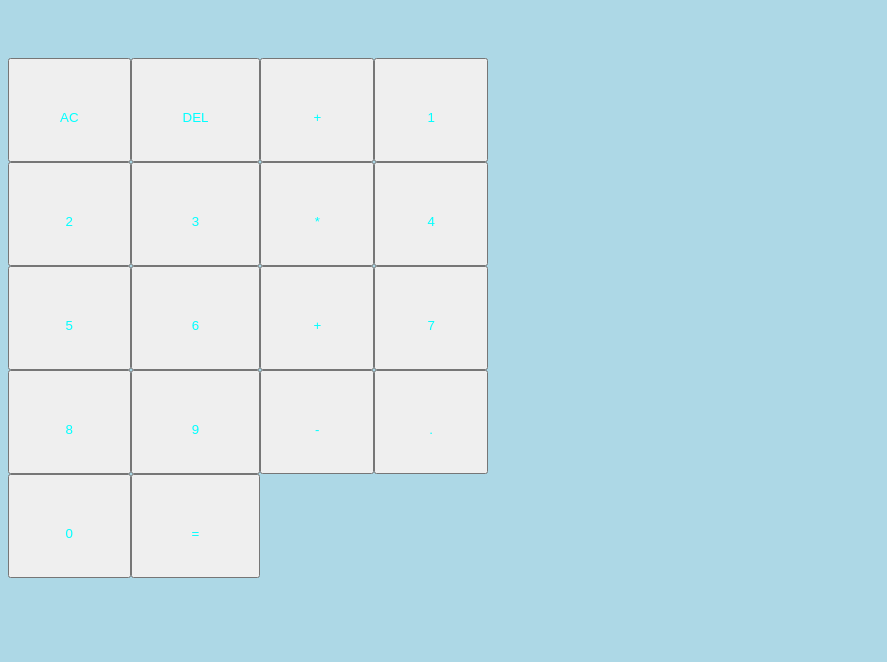
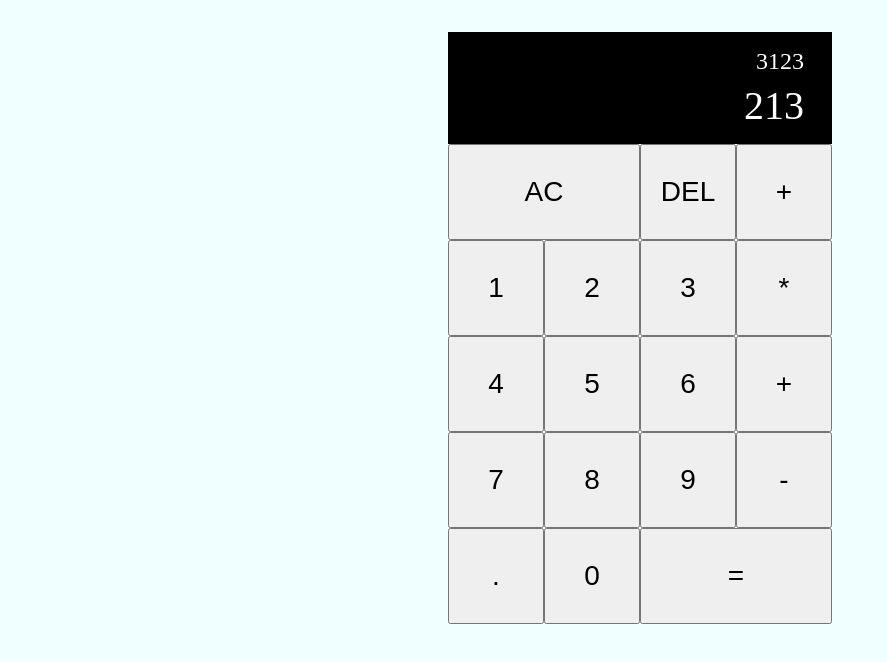
Before and after one commit to 8bury/calculadora-react, a React (Create React App) app: page / in a window 1280 px wide. Shown: the top 662 px of the page, without its empty margins (0-887 px from the left). Built offline with nearby package versions, Linux system fonts and the light colour scheme.

Commit message:
adiciona css na calculadora

```diff
--- a/src/App.css
+++ b/src/App.css
@@ -1,5 +1,48 @@
+body {
+    background-color: azure;
+    margin: 0;
+    display: flex;
+    justify-content: center;
+}
+
 .calculator {
-    height: 1em;
-    width: 30em;
+    display: grid;
+    margin-top: 2rem;
+    grid-template-columns: repeat(4, 6rem);
+    grid-template-rows: minmax(7rem, auto) repeat(6, 6rem);
+    border-radius: 10rem;
+}
 
+.calculator>button {
+    font-size: 28px;
 }
+
+.button2 {
+    grid-column: span 2;
+}
+
+.output {
+    grid-column: span 4;
+    background-color: #000;
+    display: flex;
+    flex-direction: column;
+    align-items: flex-end;
+    justify-content: space-around;
+    padding: 0.75rem;
+    word-wrap: break-word;
+    word-break: break-all;
+}
+
+.output .previous-operand {
+    font-size: 1.5rem;
+    color: white;
+    margin-left: auto;
+    margin-right: 1rem;
+}
+
+.output .current-operand {
+    font-size: 2.5rem;
+    color: white;
+    margin-left: auto;
+    margin-right: 1rem;
+}
--- a/src/App.js
+++ b/src/App.js
@@ -1,13 +1,31 @@
-import Output from './components/Output';
-import CalculatorGrid from './components/CalculatorGrid';
 import React from 'react';
 import './App.css';
 
 function App() {
   return (
     <div className="calculator">
-      <Output />
-      <CalculatorGrid />
+      <div className="output">
+        <div className="previous-operand">3123</div>
+        <div className="current-operand">213</div>
+      </div>
+      <button className='button2'>AC</button>
+      <button className='button'>DEL</button>
+      <button className='button'>+</button>
+      <button className='button'>1</button>
+      <button className='button'>2</button>
+      <button className='button'>3</button>
+      <button className='button'>*</button>
+      <button className='button'>4</button>
+      <button className='button'>5</button>
+      <button className='button'>6</button>
+      <button className='button'>+</button>
+      <button className='button'>7</button>
+      <button className='button'>8</button>
+      <button className='button'>9</button>
+      <button className='button'>-</button>
+      <button className='button'>.</button>
+      <button className='button'>0</button>
+      <button className='button2'>=</button>
     </div>
   )
 }
--- a/src/components/CalculatorGrid.js
+++ /dev/null
@@ -1,28 +0,0 @@
-import React from "react";
-import styles from "./CalculatorGrid.module.css"
-
-
-function CalculatorGrid({ }) {
-  return <div className={styles.calculator_grid}>
-    <button className={styles.button}>AC</button>
-    <button className={styles.button}>DEL</button>
-    <button className={styles.button}>+</button>
-    <button className={styles.button}>1</button>
-    <button className={styles.button}>2</button>
-    <button className={styles.button}>3</button>
-    <button className={styles.button}>*</button>
-    <button className={styles.button}>4</button>
-    <button className={styles.button}>5</button>
-    <button className={styles.button}>6</button>
-    <button className={styles.button}>+</button>
-    <button className={styles.button}>7</button>
-    <button className={styles.button}>8</button>
-    <button className={styles.button}>9</button>
-    <button className={styles.button}>-</button>
-    <button className={styles.button}>.</button>
-    <button className={styles.button}>0</button>
-    <button className={styles.button}>=</button>
-  </div>;
-}
-
-export default CalculatorGrid;
--- a/src/components/CalculatorGrid.module.css
+++ /dev/null
@@ -1,10 +0,0 @@
-.button {
-    padding: 50px;
-    height: 100px;
-    color: aqua;
-}
-
-.calculator_grid {
-    display: grid;
-    grid-template-columns: repeat(4, 1fr);
-}
--- a/src/components/Output.js
+++ /dev/null
@@ -1,13 +0,0 @@
-import React from "react";
-import styles from "./Output.module.css"
-
-function Output({}) {
-    return (
-    <div className={styles.output}>
-        <div className={styles.previous_operand}></div>
-        <div className={styles.operand}></div>
-    </div>
-    );
-  }
-
-export default Output;
--- a/src/components/Output.module.css
+++ /dev/null
@@ -1,9 +0,0 @@
-.output {
-    height: 50px;
-    color: black;
-    width: 100px;
-}
-
-body {
-    background-color: lightblue;
-}
```
